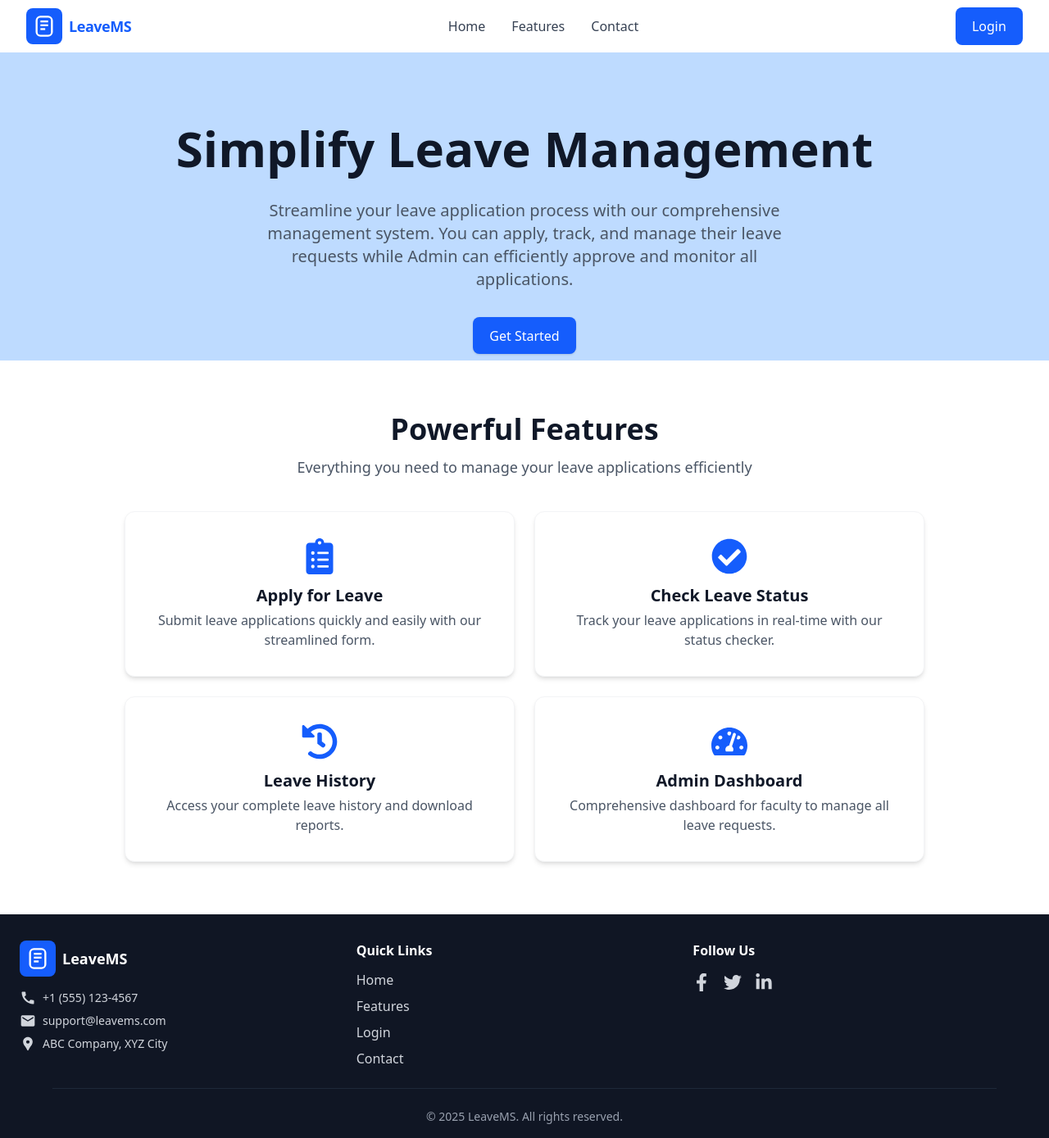
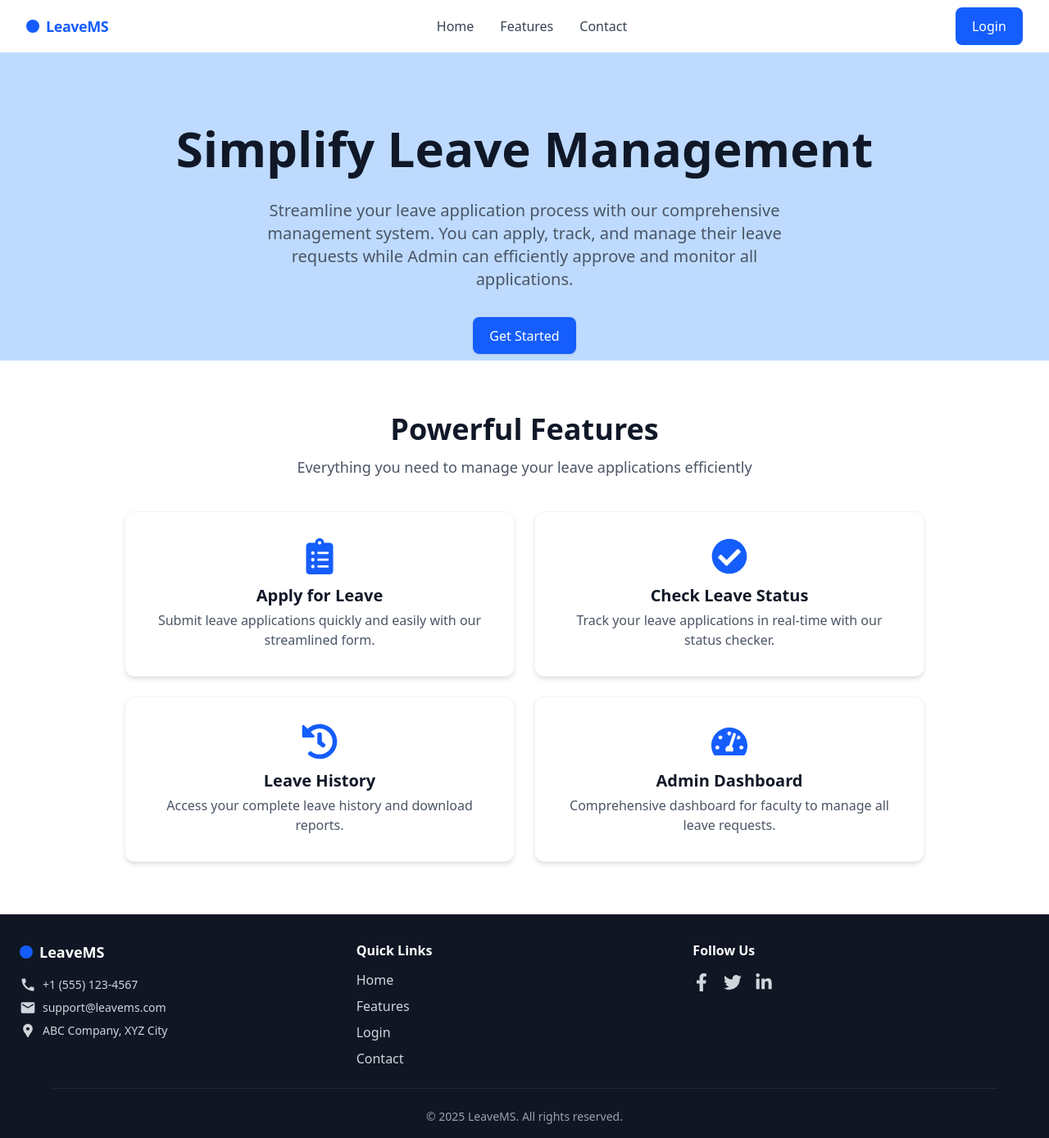
Before and after one commit to AA7696/LeaveMS, a React (Vite) app: page / in a window 1280 px wide. Shown: the whole page at 82% size. Built offline with nearby package versions, Linux system fonts and the light colour scheme.

Commit message:
svg removed

```diff
--- a/src/Component/DashboardNavbar.jsx
+++ b/src/Component/DashboardNavbar.jsx
@@ -51,7 +51,7 @@ function DashboardNavbar({ toggleSidebar, isOpen }) {
                     {/* Logo */}
                     <div className="flex items-center">
                         <span className="bg-blue-600 p-2 rounded-lg mr-2">
-                            <svg width="24" height="24" fill="white" viewBox="0 0 24 24">
+                            {/* <svg width="24" height="24" fill="white" viewBox="0 0 24 24">
                                 <rect
                                     x="4"
                                     y="2"
@@ -65,7 +65,7 @@ function DashboardNavbar({ toggleSidebar, isOpen }) {
                                 <rect x="8" y="6" width="8" height="2" fill="white" />
                                 <rect x="8" y="10" width="8" height="2" fill="white" />
                                 <rect x="8" y="14" width="5" height="2" fill="white" />
-                            </svg>
+                            </svg> */}
                         </span>
                         <span className="font-bold text-blue-600 text-2xl md:text-3xl tracking-tight">
                             LeaveMS
--- a/src/Component/Footer.jsx
+++ b/src/Component/Footer.jsx
@@ -12,12 +12,12 @@ function Footer() {
           <div className="flex items-center mb-4">
             <span className="bg-blue-600 p-2 rounded-lg mr-2">
               {/* Logo SVG */}
-              <svg width="28" height="28" fill="white" viewBox="0 0 24 24">
+              {/* <svg width="28" height="28" fill="white" viewBox="0 0 24 24">
                 <rect x="4" y="2" width="16" height="20" rx="4" stroke="white" strokeWidth="2" fill="none"/>
                 <rect x="8" y="6" width="8" height="2" fill="white"/>
                 <rect x="8" y="10" width="8" height="2" fill="white"/>
                 <rect x="8" y="14" width="5" height="2" fill="white"/>
-              </svg>
+              </svg> */}
             </span>
             <span className="font-semibold text-lg text-white">LeaveMS</span>
           </div>
--- a/src/Component/Navbar.jsx
+++ b/src/Component/Navbar.jsx
@@ -21,12 +21,12 @@ function Navbar() {
           <div className="flex items-center">
             <span className="bg-blue-600 p-2 rounded-lg mr-2">
               {/* Logo SVG */}
-              <svg width="28" height="28" fill="white" viewBox="0 0 24 24">
+              {/* <svg width="28" height="28" fill="white" viewBox="0 0 24 24">
                 <rect x="4" y="2" width="16" height="20" rx="4" stroke="white" strokeWidth="2" fill="none"/>
                 <rect x="8" y="6" width="8" height="2" fill="white"/>
                 <rect x="8" y="10" width="8" height="2" fill="white"/>
                 <rect x="8" y="14" width="5" height="2" fill="white"/>
-              </svg>
+              </svg> */}
             </span>
             <span className="font-bold text-blue-600 text-lg tracking-tight">LeaveMS</span>
           </div>
--- a/src/Pages/Forms/LoginForm.jsx
+++ b/src/Pages/Forms/LoginForm.jsx
@@ -53,12 +53,12 @@ function LoginForm() {
             <div className="flex items-center">
                 <span className="bg-blue-600 p-2 rounded-lg mr-2">
                     {/* Logo SVG */}
-                    <svg width="28" height="28" fill="white" viewBox="0 0 24 24">
+                    {/* <svg width="28" height="28" fill="white" viewBox="0 0 24 24">
                         <rect x="4" y="2" width="16" height="20" rx="4" stroke="white" strokeWidth="2" fill="none" />
                         <rect x="8" y="6" width="8" height="2" fill="white" />
                         <rect x="8" y="10" width="8" height="2" fill="white" />
                         <rect x="8" y="14" width="5" height="2" fill="white" />
-                    </svg>
+                    </svg> */}
                 </span>
                 <span className="font-bold text-blue-600 text-3xl tracking-tight">LeaveMS</span>
             </div>
--- a/src/Pages/Forms/SigninForm.jsx
+++ b/src/Pages/Forms/SigninForm.jsx
@@ -45,12 +45,12 @@ function SigninForm() {
             <div className="flex items-center">
                 <span className="bg-blue-600 p-2 rounded-lg mr-2">
                     {/* Logo SVG */}
-                    <svg width="28" height="28" fill="white" viewBox="0 0 24 24">
+                    {/* <svg width="28" height="28" fill="white" viewBox="0 0 24 24">
                         <rect x="4" y="2" width="16" height="20" rx="4" stroke="white" strokeWidth="2" fill="none" />
                         <rect x="8" y="6" width="8" height="2" fill="white" />
                         <rect x="8" y="10" width="8" height="2" fill="white" />
                         <rect x="8" y="14" width="5" height="2" fill="white" />
-                    </svg>
+                    </svg> */}
                 </span>
                 <span className="font-bold text-blue-600 text-3xl tracking-tight">LeaveMS</span>
             </div>
```
